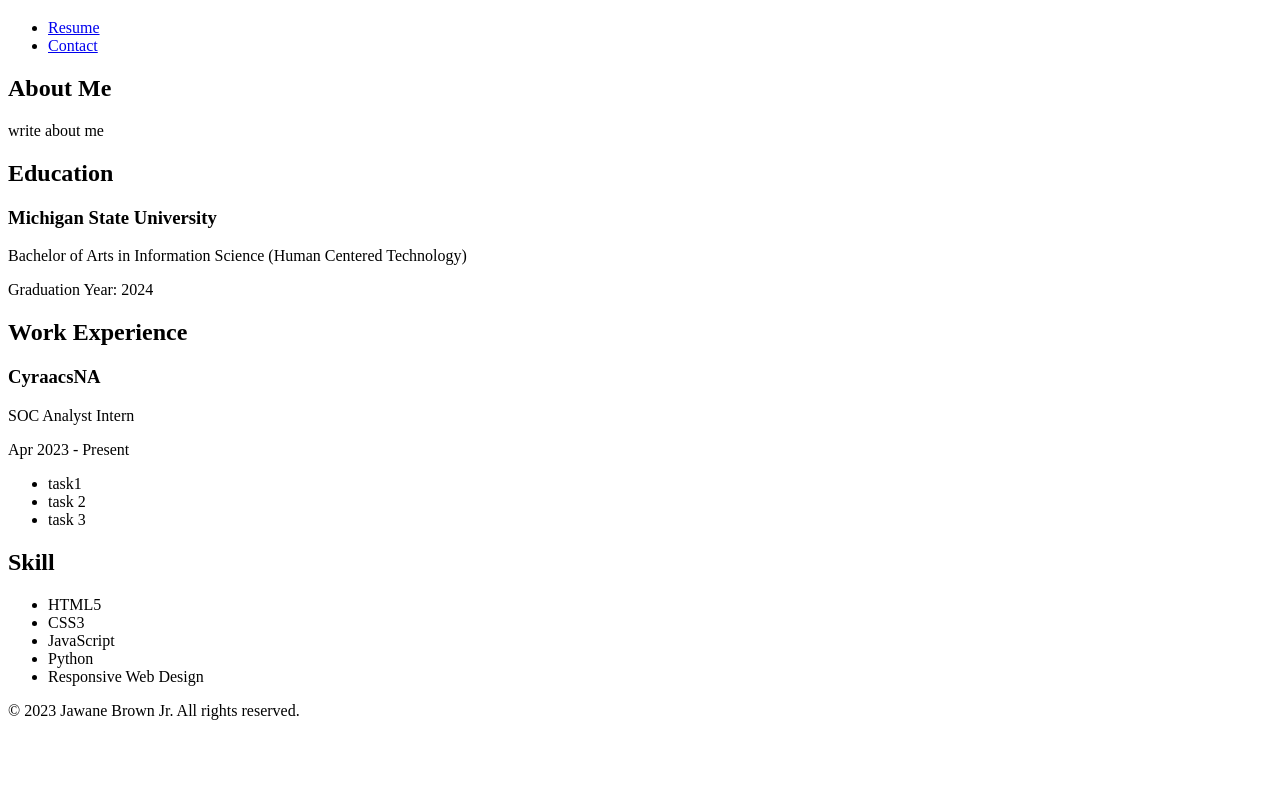
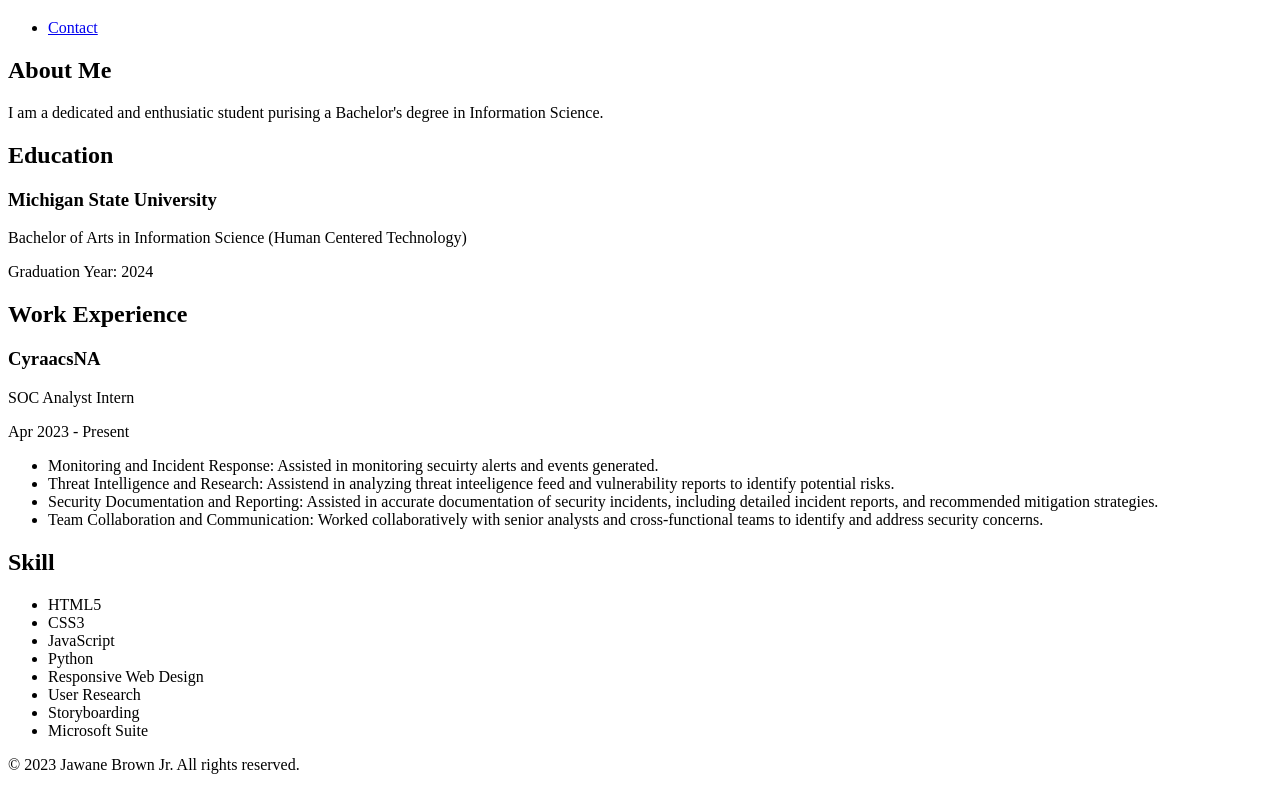
Before and after one commit to jawane-brown/final-project, a plain HTML site: page index.html in a window 1280 px wide. Shown: the part 61-851 px from the top of the page. Before the commit the page ends 800 px from the top, so only its background shows below. Drawn offline with Linux system fonts and the light colour scheme.

Commit message:
experience + about me ish

```diff
--- a/index.html
+++ b/index.html
@@ -12,7 +12,6 @@
     <h1>Jawane Brown Jr.</h1>
     <nav>
       <ul>
-        <li><a href="resume.html">Resume</a></li>
         <li><a href="contact.html">Contact</a></li>
       </ul>
     </nav>
@@ -21,7 +20,7 @@
   <main>
     <secion id="about">
       <h2>About Me</h2>
-      <p>write about me</p>
+      <p>I am a dedicated and enthusiatic student purising a Bachelor's degree in Information Science. </p>
     </secion>
 
     <section id="education">
@@ -40,9 +39,10 @@
         <p>SOC Analyst Intern</p>
         <p>Apr 2023 - Present</p>
         <ul>
-          <li>task1</li>
-          <li>task 2</li>
-          <li>task 3</li>
+          <li>Monitoring and Incident Response: Assisted in monitoring secuirty alerts and events generated.</li>
+          <li>Threat Intelligence and Research: Assistend in analyzing threat inteeligence feed and vulnerability reports to identify potential risks.</li>
+          <li>Security Documentation and Reporting: Assisted in accurate documentation of security incidents, including detailed incident reports, and recommended mitigation strategies.</li>
+          <li>Team Collaboration and Communication: Worked collaboratively with senior analysts and cross-functional teams to identify and address security concerns.</li>
         </ul>
       </div>
     </section>
@@ -55,6 +55,9 @@
         <li>JavaScript</li>
         <li>Python</li>
         <li>Responsive Web Design</li>
+        <li>User Research</li>
+        <li>Storyboarding</li>
+        <li>Microsoft Suite</li>
       </ul>
     </section>
   </main>
```
